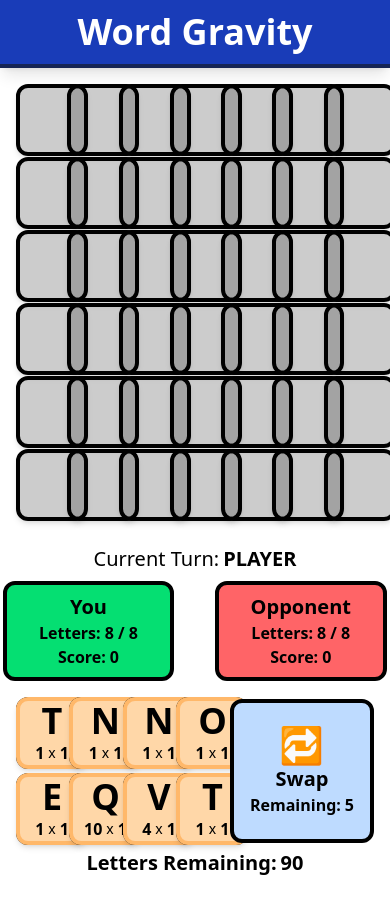
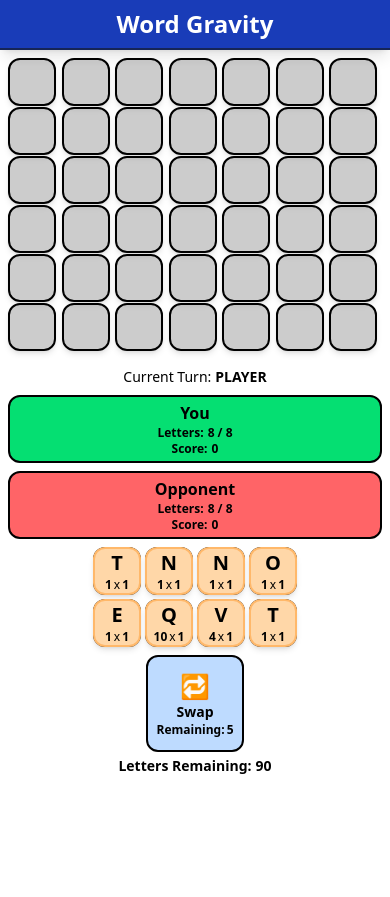
Before and after one commit to xandwr/word-gravity-pure, a SvelteKit app: page / in a window 390 px wide. After the commit the page ends 844 px from the top, so only its background shows below. Built offline with nearby package versions, Linux system fonts and the light colour scheme; no server answers.

Commit message:
Mobile responsive

```diff
--- a/src/components/letterSlot.svelte
+++ b/src/components/letterSlot.svelte
@@ -200,7 +200,7 @@
 
 <div
     id="letterSlot"
-    class="aspect-square rounded-xl border-4 flex flex-col items-center justify-center w-10 h-10 p-8 shadow-md {isDragOver
+    class="aspect-square rounded-xl border-2 sm:border-4 flex flex-col items-center justify-center w-12 h-12 sm:w-16 sm:h-16 md:w-20 md:h-20 p-1 sm:p-2 md:p-4 shadow-md {isDragOver
         ? 'bg-blue-300 border-blue-500'
         : 'bg-black/20'}"
     data-slot-index={index}
--- a/src/components/letterTile.svelte
+++ b/src/components/letterTile.svelte
@@ -88,13 +88,13 @@
 
 <div
     id="letterTile"
-    class="aspect-square rounded-xl border-4 {bgColor()} {animationClass} flex flex-col items-center justify-center w-10 h-10 p-8"
+    class="aspect-square rounded-xl border-2 sm:border-4 {bgColor()} {animationClass} flex flex-col items-center justify-center w-12 h-12 sm:w-16 sm:h-16 md:w-20 md:h-20 p-1 sm:p-2 md:p-4"
     style="opacity: {opacity};"
 >
-    <h class="text-4xl font-bold">{tile.letter}</h>
-    <span class="flex flex-row gap-1 items-center">
-        <h class="text-md font-semibold">{tile.baseScore}</h>
-        <p class="text-sm">x</p>
-        <h class="text-md font-semibold">{tile.multiplier}</h>
+    <h class="text-xl sm:text-2xl md:text-4xl font-bold">{tile.letter}</h>
+    <span class="flex flex-row gap-0.5 sm:gap-1 items-center text-xs sm:text-sm md:text-md">
+        <h class="font-semibold">{tile.baseScore}</h>
+        <p>x</p>
+        <h class="font-semibold">{tile.multiplier}</h>
     </span>
 </div>
--- a/src/components/playerHand.svelte
+++ b/src/components/playerHand.svelte
@@ -91,10 +91,10 @@
 </script>
 
 <div>
-    <div class="flex gap-x-1">
+    <div class="flex flex-col sm:flex-row gap-2 items-center justify-center">
         <div
             id="handSlots"
-            class="grid grid-cols-4 grid-rows-2 gap-1 w-fit h-fit"
+            class="grid grid-cols-4 grid-rows-2 gap-1 w-fit h-fit mx-auto"
         >
             {#each gameState.playerHandSlots as slot, index}
                 <LetterSlot
@@ -110,7 +110,7 @@
                 id="swapButton"
                 role="button"
                 tabindex="0"
-                class="aspect-square rounded-xl border-4 flex flex-col items-center justify-center p-4 {isSwapHover
+                class="aspect-square rounded-xl border-2 sm:border-4 flex flex-col items-center justify-center p-2 sm:p-3 md:p-4 min-w-[80px] sm:min-w-[100px] {isSwapHover
                     ? 'bg-blue-500 border-blue-700'
                     : 'bg-blue-200'} {gameState.playerSwapsRemaining <= 0
                     ? 'opacity-50 cursor-not-allowed'
@@ -119,9 +119,9 @@
                 ondragleave={handleSwapDragLeave}
                 ondrop={handleSwapDrop}
             >
-                <h1 class="text-4xl">🔁</h1>
-                <h1 class="text-xl font-bold">Swap</h1>
-                <span class="flex gap-1">
+                <h1 class="text-2xl sm:text-3xl md:text-4xl">🔁</h1>
+                <h1 class="text-sm sm:text-base md:text-xl font-bold">Swap</h1>
+                <span class="flex gap-0.5 sm:gap-1 text-xs sm:text-sm">
                     <h1 class="font-semibold">Remaining:</h1>
                     <h1 class="font-bold">{gameState.playerSwapsRemaining}</h1>
                 </span>
@@ -129,7 +129,7 @@
         </div>
     </div>
 
-    <div class="text-xl p-1 font-bold flex gap-1 justify-center">
+    <div class="text-sm sm:text-base md:text-xl p-1 font-bold flex gap-1 justify-center">
         <h2>Letters Remaining:</h2>
         <h2>{gameState.playerBag.length}</h2>
     </div>
--- a/src/components/playerInfoPanel.svelte
+++ b/src/components/playerInfoPanel.svelte
@@ -30,15 +30,15 @@
     let bgColor = $derived(player === "player" ? "bg-green-400" : "bg-red-400");
 </script>
 
-<div class="border-4 px-8 py-2 rounded-xl flex flex-col items-center {bgColor}">
-    <h1 class="font-bold text-xl">{displayName}</h1>
+<div class="border-2 sm:border-4 px-3 sm:px-6 md:px-8 py-1 sm:py-2 rounded-xl flex flex-col items-center {bgColor}">
+    <h1 class="font-bold text-base sm:text-lg md:text-xl">{displayName}</h1>
 
-    <span class="flex gap-1">
+    <span class="flex gap-1 text-xs sm:text-sm md:text-base">
         <h2 class="font-semibold">Letters:</h2>
         <h2 class="font-bold">{lettersInHand} / {HAND_CONFIG.SIZE}</h2>
     </span>
 
-    <span class="flex gap-1">
+    <span class="flex gap-1 text-xs sm:text-sm md:text-base">
         <h2 class="font-semibold">Score:</h2>
         <h2 class="font-bold">{score}</h2>
     </span>
--- a/src/components/wordGrid.svelte
+++ b/src/components/wordGrid.svelte
@@ -8,7 +8,7 @@
 </script>
 
 <div
-    class="grid gap-px w-fit h-fit"
+    class="grid gap-px w-full max-w-full sm:max-w-[90vw] md:max-w-[728px] h-fit mx-auto"
     style="grid-template-columns: repeat({BOARD_CONFIG.COLS}, minmax(0, 1fr)); grid-template-rows: repeat({BOARD_CONFIG.ROWS}, minmax(0, 1fr));"
 >
     {#each gameState.board as slot, index}
--- a/src/routes/+page.svelte
+++ b/src/routes/+page.svelte
@@ -9,31 +9,31 @@
     import PlayerInfoPanel from "../components/playerInfoPanel.svelte";
 </script>
 
-<main class="flex flex-col justify-between">
+<main class="flex flex-col justify-between overflow-x-hidden">
     <header
-        class="flex flex-col items-center bg-blue-800 text-white p-3 border-b-4 border-blue-950 shadow-lg"
+        class="flex flex-col items-center bg-blue-800 text-white p-2 sm:p-3 border-b-2 sm:border-b-4 border-blue-950 shadow-lg"
     >
-        <h1 class="font-bold text-4xl">Word Gravity</h1>
+        <h1 class="font-bold text-2xl sm:text-3xl md:text-4xl">Word Gravity</h1>
     </header>
 
     <div class="flex flex-col">
-        <div class=" w-full h-full p-4 flex justify-center">
+        <div class="w-full h-full p-2 sm:p-3 md:p-4 flex justify-center">
             <WordGrid />
         </div>
 
-        <div class="flex items-center gap-1 text-xl justify-center p-2">
+        <div class="flex items-center gap-1 text-sm sm:text-base md:text-xl justify-center p-2">
             <h1 class="">Current Turn:</h1>
             <h1 class="font-bold uppercase">{gameState.currentPlayerTurn}</h1>
         </div>
 
-        <div class="flex justify-center">
-            <div class="flex justify-between w-sm">
+        <div class="flex justify-center px-2">
+            <div class="flex flex-col sm:flex-row justify-center sm:justify-between gap-2 sm:gap-4 w-full max-w-md">
                 <PlayerInfoPanel player="player" />
                 <PlayerInfoPanel player="opponent" />
             </div>
         </div>
 
-        <div class=" w-full h-full p-4 flex justify-center">
+        <div class="w-full h-full p-2 sm:p-3 md:p-4 flex justify-center">
             <PlayerHand />
         </div>
     </div>
```
